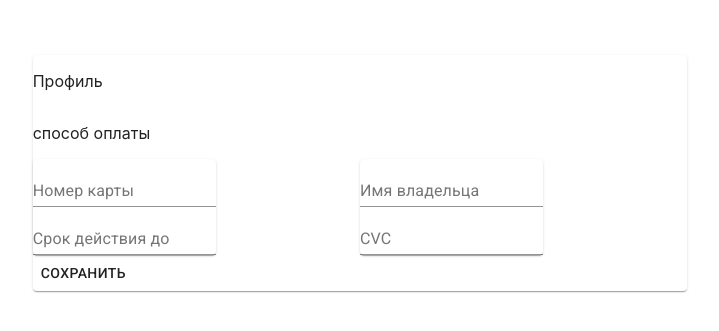
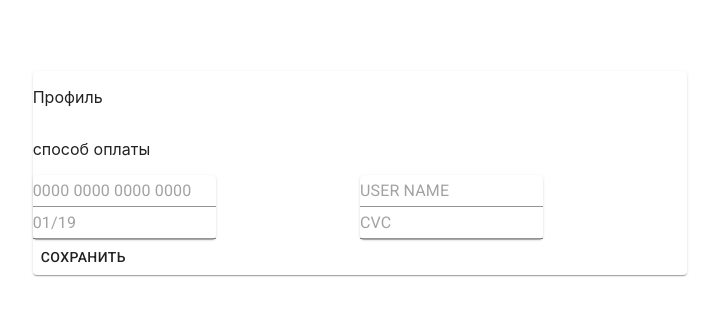
Before and after one commit to atway/privalovv-loft-react, a React (Create React App) app: page /profile in a window 1280 px wide. Shown: the part 227-558 px from the top of the page, without its empty margins (280-999 px from the left). Built offline with nearby package versions, Linux system fonts and the light colour scheme.

Commit message:
week-4 mui form

```diff
--- a/src/user/Profile.js
+++ b/src/user/Profile.js
@@ -23,8 +23,35 @@ function Profile(props) {
       token: props.token,
     });
   };
+  const validateProfile = (values) => {
+    const errors = {}
+    if (! values.cardNumber.test(/^[0-9]{4}[ ][0-9]{4}[ ][0-9]{4}[ ][0-9]{4}$/)) {
+      errors.cardNumber = 'invalid'
+    }
+    return errors
+  }
+
+  const renderTextField = ({ input, label, meta: { touched, error }, ...custom }) => (
+    <TextField
+      {...input}
+      {...custom}
+    />
+  )
+
   return (
-    <form onSubmit={onSubmit}>
+    <Form
+      onSubmit = {onSubmit}
+      validate = { (values) => {
+          const errors = {}
+          console.log(values.cardNumber)
+          if (! values.cardNumber) {
+            errors.cardNumber = 'required'
+          }
+          return errors
+        }
+      }
+      render = { ({handleSubmit}) => (
+              <form onSubmit={handleSubmit}>
               <Grid
                 container
                 justify="center"
@@ -42,40 +69,44 @@ function Profile(props) {
                     <Grid container item xs={6}>
                       <Paper>
                         <Grid item xs={12}>
-                  <TextField
+                          <Field
                             type="text"
-                    name="cardnumber"
+                            name="cardNumber"
                             label="Номер карты"
                             placeholder="0000 0000 0000 0000"
-                  ></TextField>
+                            component={renderTextField}
+                          ></Field>
                         </Grid>
                         <Grid item xs={12}>
-                  <TextField
+                          <Field
                             type="text"
                             name="date"
                             label="Срок действия до"
                             placeholder="01/19"
-                  ></TextField>
+                            component={renderTextField}
+                          ></Field>
                         </Grid>
                       </Paper>
                     </Grid>
                     <Grid container item xs={6}>
                       <Paper>
                         <Grid item xs={12}>
-                  <TextField
+                          <Field
                             type="text"
                             name="name"
                             label="Имя владельца"
                             placeholder="USER NAME"
-                  ></TextField>
+                            component={renderTextField}
+                          ></Field>
                         </Grid>
                         <Grid item xs={12}>
-                  <TextField
+                          <Field
                             type="password"
                             name="cvc"
                             label="CVC"
                             placeholder="CVC"
-                  ></TextField>
+                            component={renderTextField}
+                          ></Field>
                         </Grid>
                       </Paper>
                     </Grid>
@@ -86,6 +117,7 @@ function Profile(props) {
                 </Paper>
               </Grid>
             </form>
+      )} />
   );
 }
 
```
Lines whose indentation alone changed are shown as unchanged.
